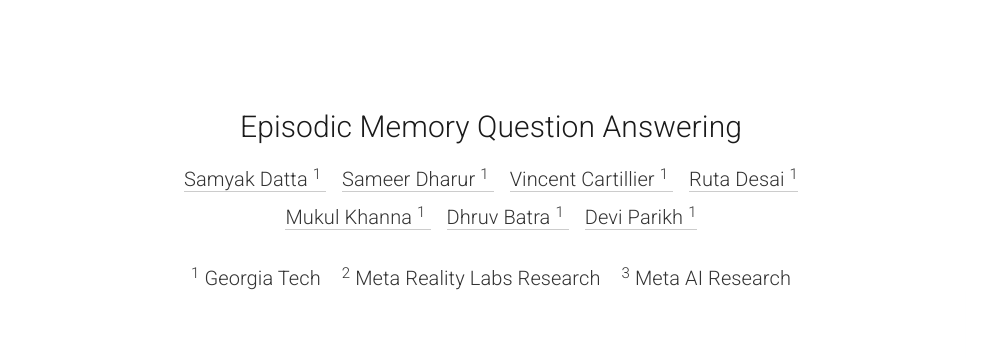
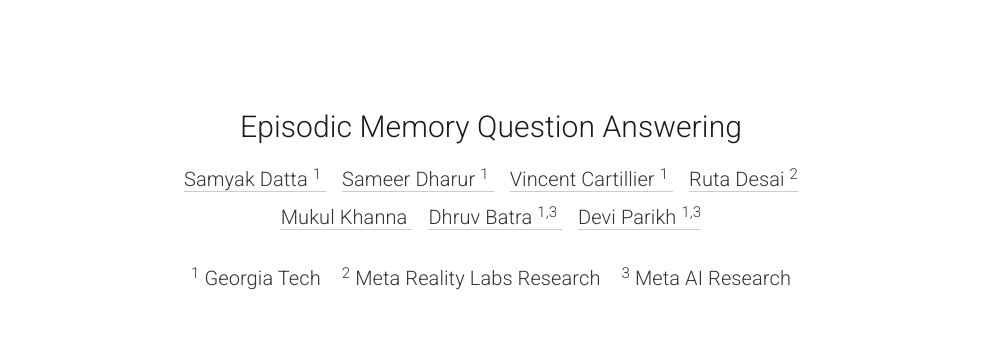
Before and after one commit to samyak-268/emqa, a Jekyll site: the page built from _pages/home.md, in a window 1280 px wide and 900 px high. Shown: the top 358 px of the window, without its empty margins (149-1143 px from the left). Built offline with Jekyll 4.4.1, drawn with Linux system fonts in a browser that asks for light colours.

Commit message:
Minor typos in the affiliation list

```diff
--- a/_pages/home.md
+++ b/_pages/home.md
@@ -39,7 +39,7 @@ The Georgia Tech effort was supported in part by NSF, ONR YIP, and ARO PECASE. T
         Vincent Cartillier <sup>1</sup>
       </a>&nbsp; &nbsp;
       <a style="font-size: 20px;font-weight:200;" href="https://rutadesai.github.io/">
-        Ruta Desai <sup>1</sup>
+        Ruta Desai <sup>2</sup>
       </a>
     </center>
   </div>
@@ -53,13 +53,13 @@ The Georgia Tech effort was supported in part by NSF, ONR YIP, and ARO PECASE. T
   <div class="col-xs-12">
     <center>
       <a style="font-size: 20px;font-weight:200;" href="https://mukulkhanna.github.io/">
-        Mukul Khanna <sup>1</sup>
+        Mukul Khanna
       </a>&nbsp; &nbsp;
       <a style="font-size: 20px;font-weight:200;" href="https://faculty.cc.gatech.edu/~dbatra/">
-        Dhruv Batra <sup>1</sup>
+        Dhruv Batra <sup>1,3</sup>
       </a>&nbsp; &nbsp;
       <a style="font-size: 20px;font-weight:200;" href="https://faculty.cc.gatech.edu/~parikh/">
-        Devi Parikh <sup>1</sup>
+        Devi Parikh <sup>1,3</sup>
       </a>
     </center>
   </div>
```
Also changed, not shown: 1 other file.
